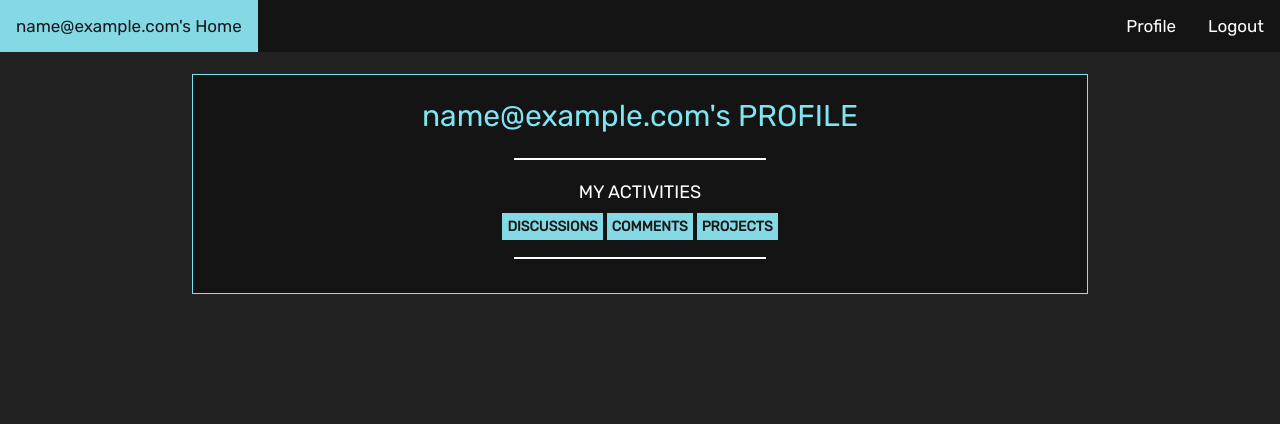
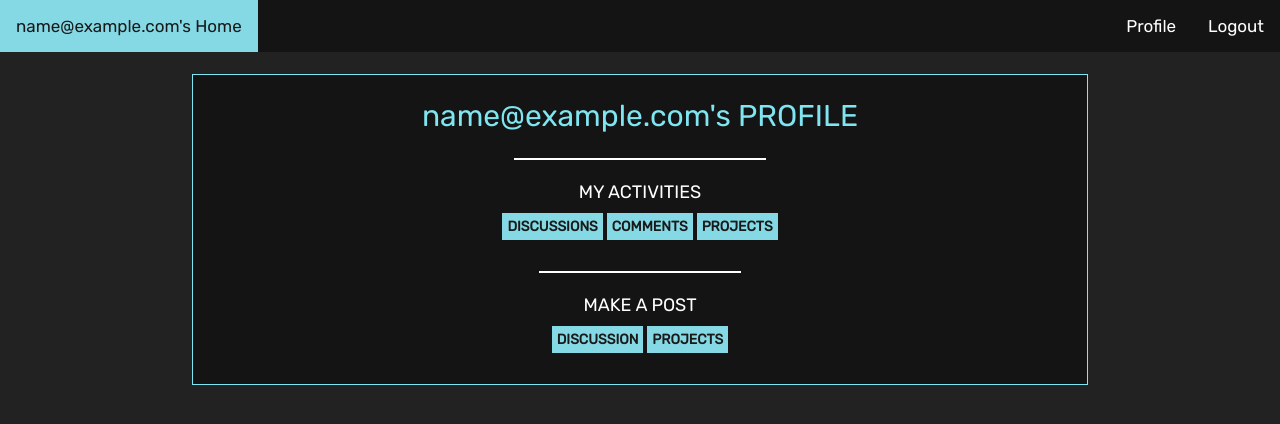
Before and after one commit to BitSlayers/W5-BitSlayers, a PHP site: page /usersave.php?comment=1 in a window 1280 px wide. Shown: the top 424 px of the page. Run offline with PHP 8.4, Linux system fonts and the light colour scheme; the visitor is signed in with stand-in values (Sample User, id 1); data comes from the database, SQL or seed files in the repository.

Commit message:
Final Commit

```diff
--- a/post.php
+++ b/post.php
@@ -32,16 +32,13 @@ if(!isset($_SESSION['email'])){
 
 <div class="container">
 	<p class='title'>New Post</p>
-  <p class='title2'>Write your thoughts!</p>
+  <p class='title2'>Ideal for Posting Doubts and Images</p>
   <br>
   <form action='insert_post.php' method="POST"  enctype="multipart/form-data" id="form1">
   	<div class="formgroup">
       <label for="Title">Title</label>
   		<input type="text" class="form-control" name="title" id='title'>
       <br>
-      <label for="content">Content</label>
-			<textarea class="contentField" name="content" rows="4" cols="50" id="textarea"></textarea>
-
 		<!--
 		<input type="text" class="form-control" name="content" placeholder="Content">
 	-->
--- a/usersave.php
+++ b/usersave.php
@@ -38,7 +38,13 @@ if(!isset($_SESSION['email'])){
 	<a class="btnLike" href="usersave.php">DISCUSSIONS</a>
 	<a class="btnLike" href="usersave.php?comment=1">COMMENTS</a>
 	<a class="btnLike" href="usersave.php?projects=1">PROJECTS</a>
-	<hr width='250px'>
+</form>
+<form method="POST" id="form1">
+	<hr width='200px'>
+	<p class="postcontent" style="">MAKE A POST</p>
+	<a class="btnLike" href="post.php">DISCUSSION</a>
+	<a class="btnLike" href="post_project.php">PROJECTS</a>
+	<br><br>
 </form>
 </div>
 
```
